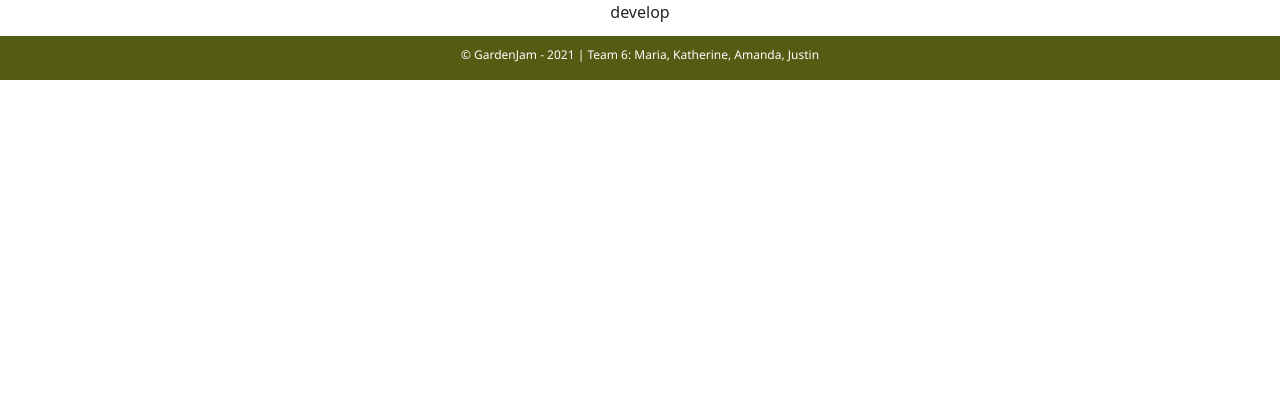
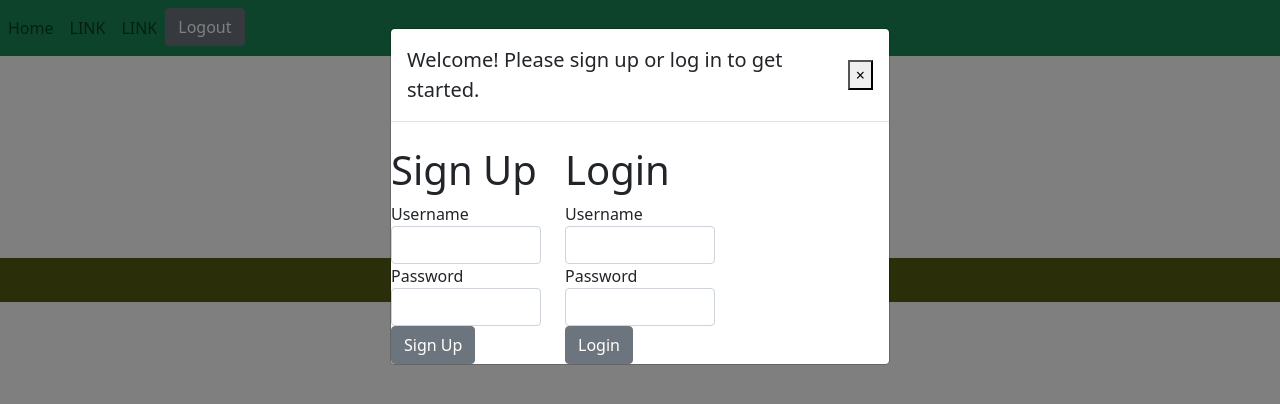
Before and after one commit to Mariabruner/gardenjam_client, a React (Create React App) app: page / in a window 1280 px wide. Shown: the top 404 px of the page. Built offline with nearby package versions, Linux system fonts and the light colour scheme.

Commit message:
working on home page and log in modal

```diff
--- a/src/App.js
+++ b/src/App.js
@@ -15,7 +15,7 @@ function App() {
   const [sessionToken, setSessionToken] = useState('');
 
   useEffect(() => {
-  if (localStorage.getItem('token')){
+    if (localStorage.getItem('token')) {
       setSessionToken(localStorage.getItem('token'))
     }
   }, [])
@@ -32,25 +32,26 @@ const clearToken = () => {
   }
 
   const protectedViews = () => {
-  return (sessionToken === localStorage.getItem('token') ? <HomePage token={sessionToken}/>
-  : <Auth updateToken={updateToken}/>)
+    return (sessionToken === localStorage.getItem('token') ? <HomePage token={sessionToken} />
+      : <Auth updateToken={updateToken} />)
   }
 
-  return(
+  return (
     <div className='App'>
 
       <Router>
       </Router>
-      develop
+
+      <div>
+        <Sitebar clickLogout={clearToken} />
+        {protectedViews()}
+      </div>
+      <Home></Home>
       <Footer />
+
+
     </div>
   );
 };
-//     <div>
-//       <Sitebar clickLogout={clearToken}/>
-//       {protectedViews()}
-//     </div>
-//   );
-// }
 
 export default App;
--- a/src/auth/Auth.js
+++ b/src/auth/Auth.js
@@ -1,23 +1,29 @@
 import React from 'react';
-import { Container, Row, Col } from 'reactstrap';
+import {useState } from 'react'
+import { Container, Row, Col, Modal, ModalHeader } from 'reactstrap';
 import Signup from './Signup';
 import Login from './Login';
 
+
+
 const Auth = (props) => {
+    const [modal, setModal] = useState(true)
+    const toggle = () => setModal(!modal)
+
     return (
-        <Container className="auth-container">
+        <Modal isOpen={modal} toggle={toggle} className="auth-container">
 
-            <h1> Welcome! Please sign up or log in to get started. </h1>
+            <ModalHeader toggle={toggle}> Welcome! Please sign up or log in to get started. </ModalHeader>
             <br></br>
             <Row>
                 <Col md="4">
-                    <Signup updateToken={props.updateToken}/>
+                    <Signup onClick={toggle} updateToken={props.updateToken}/>
                 </Col>
                 <Col md="4" className="login-col">
-                    <Login updateToken={props.updateToken}/>
+                    <Login onClick={toggle} updateToken={props.updateToken}/>
                 </Col>
             </Row>
-        </Container>
+        </Modal>
     )
 }
 
--- a/src/components/Home.js
+++ b/src/components/Home.js
@@ -5,13 +5,19 @@ import {
 } from 'reactstrap'
 
 const Home = () => {
+    return(
     <div className='main'>
         <h1>Home page</h1>
+        <br />
         Welcome to [Our Project Name!]
+        <br />
         {/* Change buttons to links once we have the components ready */}
+        <br />
+        <br />
         <Button>Look up National Parks!</Button>
         <Button>Go to the National Park forum!</Button>
     </div>
+    )
 }
 
 export default Home
--- a/src/components/Navbar.js
+++ b/src/components/Navbar.js
@@ -1,5 +1,7 @@
 import React, {useState} from 'react';
+import { Route, Link, Switch } from 'react-router-dom';
 import {Collapse, Navbar, NavLink, NavbarToggler, NavbarBrand, Nav, NavItem, Button} from 'reactstrap';
+import Home from './Home'
 
 const Sitebar = (props) => {
     const [isOpen, setIsOpen] = useState(false);
@@ -9,12 +11,11 @@ const Sitebar = (props) => {
     }
     return (
         <Navbar color="success" light expand="md">
-            <NavbarBrand href="/">Gardenjam</NavbarBrand>
             <NavbarToggler onClick={toggle}/>
             <Collapse isOpen={isOpen} navbar>
                 <Nav className='m1-auto' navbar>
-                   <NavItem>
-                        <NavLink href="#">LINK</NavLink>
+                <NavItem>
+                        <NavLink href="/">Home</NavLink>
                     </NavItem>
                     <NavItem>
                         <NavLink href="#">LINK</NavLink>
```
Lines whose indentation alone changed are shown as unchanged.
